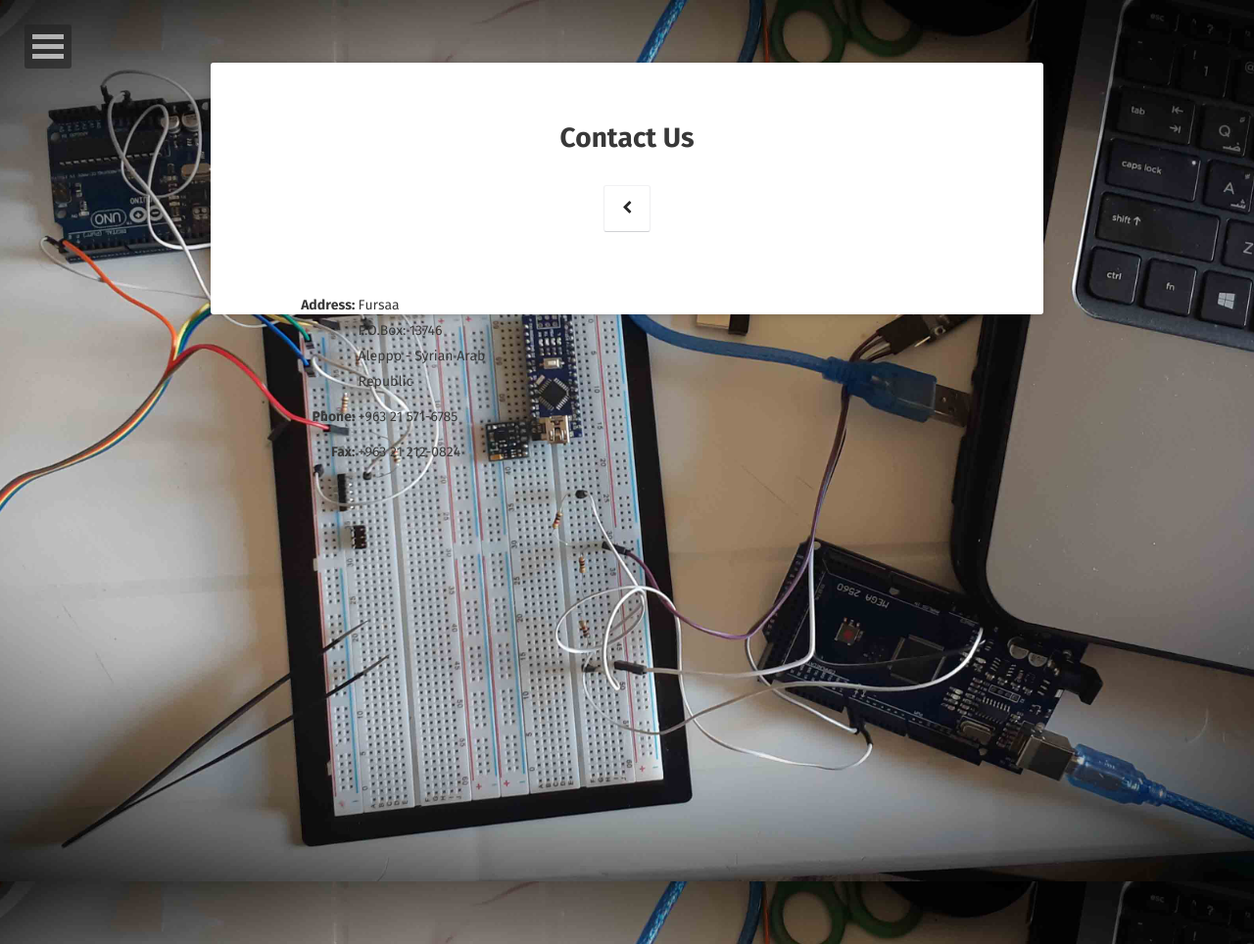
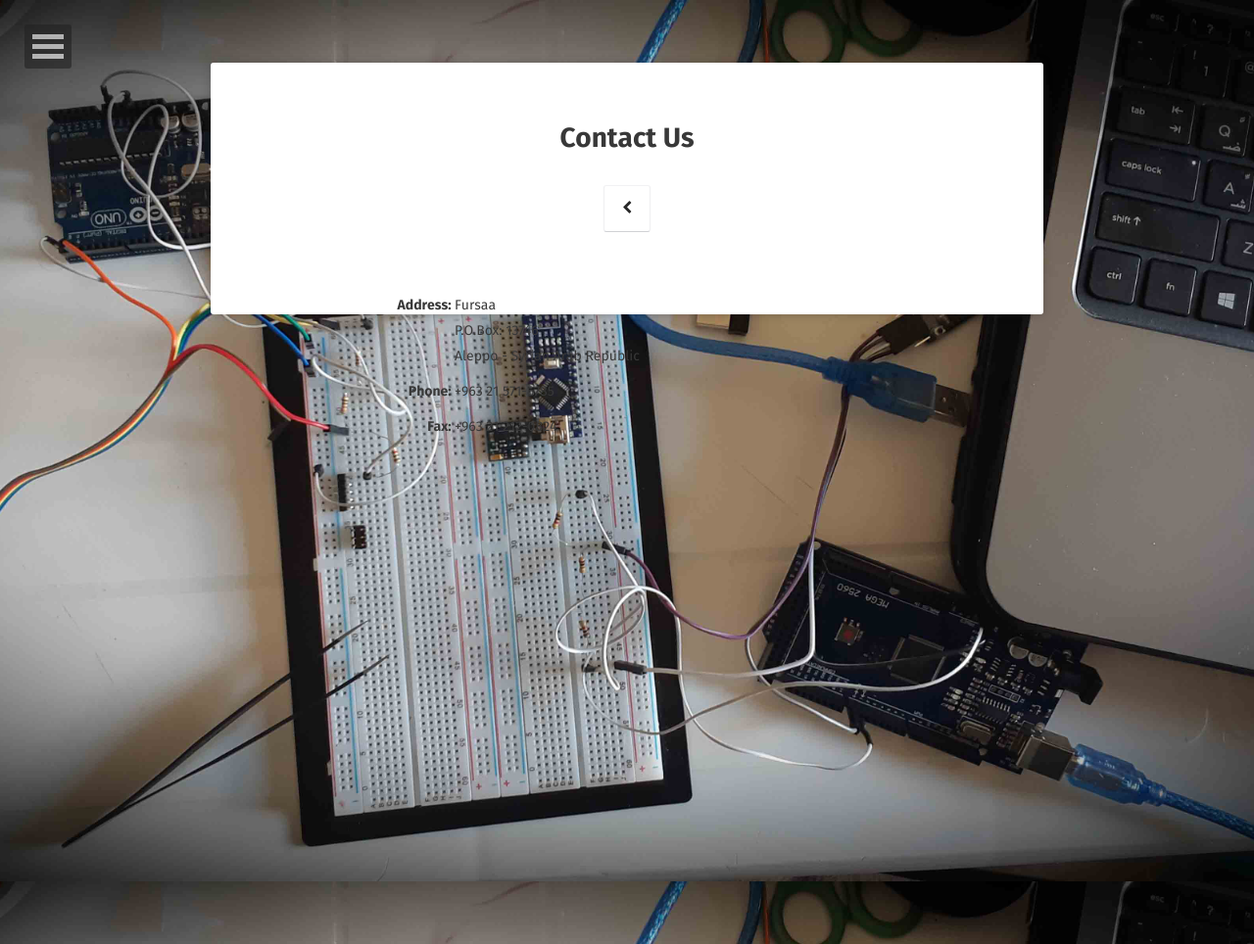
Before and after one commit to Fursaa/fursaa.github.io, a Jekyll site: the page built from contact/index.html, in a window 1280 px wide. Shown: the whole page at 98% size. Built offline with Jekyll 4.4.1, drawn with Linux system fonts in a browser that asks for light colours; some web fonts are replaced.

Commit message:
Update index.html

```diff
--- a/contact/index.html
+++ b/contact/index.html
@@ -5,16 +5,16 @@ comments: false
 ---
 
 <div style="float:left;">
-    <div style="width:100%;float:left;clear:both;margin-top:10px;direction:ltr">
+    <div style="width:100%;float:left;margin-top:10px;direction:ltr">
         <div style="width:35%;float:left;text-align:right;" class="title colorTitle">Address:&nbsp;</div>
         <div style="width:65%;float:left;text-align:left;" >Fursaa<br>P.O.Box: 13746 <br>Aleppo - Syrian Arab Republic</div>
     </div>
-    <div style="width:100%;float:left;clear:both;margin-top:10px;direction:ltr">
+    <div style="width:100%;float:left;margin-top:10px;direction:ltr">
         <div style="width:35%;float:left;text-align:right;" class="title colorTitle">Phone:&nbsp;</div>
         <div style="width:65%;float:left;text-align:left;direction:ltr" >+963 21 571-6785</div>
     </div>
 
-    <div style="width:100%;float:left;clear:both;margin-top:10px;direction:ltr">
+    <div style="width:100%;float:left;margin-top:10px;direction:ltr">
         <div style="width:35%;float:left;text-align:right;" class="title colorTitle">Fax:&nbsp;</div>
         <div style="width:65%;float:left;text-align:left;direction:ltr" >+963 21 212-0824</div>
     </div>
```
